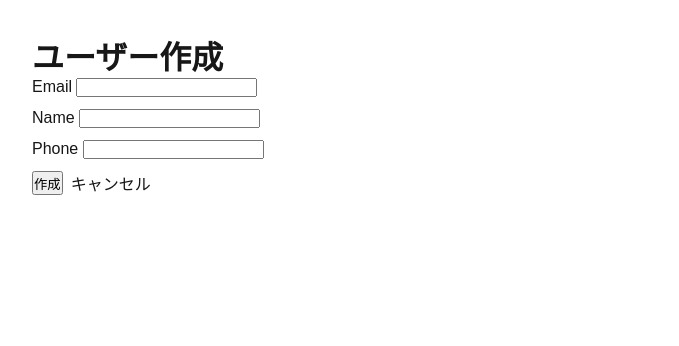
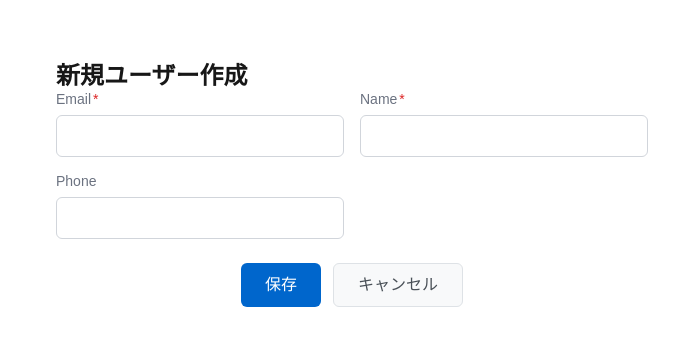
Before and after one commit to kkoto-official/crud-front, a Next.js app: page /users/new in a window 1280 px wide. Shown: the top 346 px of the page, without its empty margins (288-967 px from the left). Built offline with nearby package versions, Linux system fonts and the light colour scheme; no server answers.

Commit message:
edit Form component

```diff
--- a/src/app/users/new/page.tsx
+++ b/src/app/users/new/page.tsx
@@ -1,42 +1,43 @@
 'use client';
 import { useState } from 'react';
 import { useRouter } from 'next/navigation';
-import Link from 'next/link';
 import { usersApi } from '@/lib/usersApi';
 import { ApiError } from '@/lib/apiClient';
+import UserForm from '@/components/organisms/UserForm';
 
 export default function NewUserPage() {
-  const [email, setEmail] = useState('');
-  const [name,  setName]  = useState('');
-  const [phone, setPhone] = useState('');
-  const [msg, setMsg]     = useState<string | null>(null);
+  const [msg, setMsg] = useState<string | null>(null);
+  const [loading, setLoading] = useState(false);
   const router = useRouter();
 
-  const submit = async (e: React.FormEvent) => {
-    e.preventDefault();
+  const handleSubmit = async (userData: { email: string; name: string; phone?: string | null }) => {
+    setLoading(true);
     setMsg(null);
     try {
-      await usersApi.create({ email, name, phone: phone || null });
+      await usersApi.create(userData);
       router.push('/users');
     } catch (e) {
       const err = e as ApiError;
       if (err.status === 409) setMsg('そのメールは既に使われています');
       else setMsg(err.message ?? 'エラーが発生しました');
+    } finally {
+      setLoading(false);
     }
+  };
+
+  const handleCancel = () => {
+    router.push('/users');
   };
 
   return (
     <main style={{ maxWidth: 640, margin: '2rem auto' }}>
-      <h1>ユーザー作成</h1>
-      <form onSubmit={submit} style={{ display: 'grid', gap: 12 }}>
-        <label>Email <input required type="email" value={email} onChange={e=>setEmail(e.target.value)} /></label>
-        <label>Name  <input required value={name} onChange={e=>setName(e.target.value)} /></label>
-        <label>Phone <input value={phone} onChange={e=>setPhone(e.target.value)} /></label>
-        <div style={{ display: 'flex', gap: 8 }}>
-          <button type="submit">作成</button>
-          <Link href="/users">キャンセル</Link>
-        </div>
-      </form>
+      <UserForm
+        title="新規ユーザー作成"
+        mode="create"
+        onSubmit={handleSubmit}
+        onCancel={handleCancel}
+        loading={loading}
+      />
       {msg && <p style={{ color: 'crimson', marginTop: 12 }}>{msg}</p>}
     </main>
   );
--- /dev/null
+++ b/src/components/molecules/FormField.module.css
@@ -0,0 +1,53 @@
+.form-field {
+  display: flex;
+  flex-direction: column;
+  gap: 8px;
+  width: 100%;
+}
+
+.form-field-label {
+  font-weight: 500;
+  color: #6b7280;
+  font-size: 14px;
+}
+
+.form-field-required {
+  color: #dc2626;
+  margin-left: 2px;
+}
+
+.form-field-input {
+  padding: 12px;
+  border: 1px solid #d1d5db;
+  border-radius: 6px;
+  font-size: 14px;
+  transition: border-color 0.2s ease;
+  background: white;
+}
+
+.form-field-input:focus {
+  outline: none;
+  border-color: #667eea;
+  box-shadow: 0 0 0 3px rgba(102, 126, 234, 0.1);
+}
+
+.form-field-input:disabled {
+  background-color: #f9fafb;
+  color: #6b7280;
+  cursor: not-allowed;
+}
+
+.form-field-error {
+  border-color: #dc2626;
+}
+
+.form-field-error:focus {
+  border-color: #dc2626;
+  box-shadow: 0 0 0 3px rgba(220, 38, 38, 0.1);
+}
+
+.form-field-error-message {
+  color: #dc2626;
+  font-size: 12px;
+  margin-top: 4px;
+}
--- /dev/null
+++ b/src/components/molecules/FormField.tsx
@@ -0,0 +1,55 @@
+'use client';
+
+import React from 'react';
+import styles from './FormField.module.css';
+
+export interface FormFieldProps {
+  fieldName: string;
+  label: string;
+  value: string;
+  onChange: (value: string) => void;
+  type?: 'text' | 'number' | 'date' | 'email' | 'password';
+  placeholder?: string;
+  required?: boolean;
+  error?: string;
+  disabled?: boolean;
+}
+
+const FormField: React.FC<FormFieldProps> = ({
+  fieldName,
+  label,
+  value,
+  onChange,
+  type = 'text',
+  placeholder,
+  required = false,
+  error,
+  disabled = false
+}) => {
+  const handleChange = (e: React.ChangeEvent<HTMLInputElement>) => {
+    onChange(e.target.value);
+  };
+
+  return (
+    <div className={styles['form-field']}>
+      <label className={styles['form-field-label']}>
+        {label}
+        {required && <span className={styles['form-field-required']}>*</span>}
+      </label>
+      <input
+        type={type}
+        value={value}
+        onChange={handleChange}
+        placeholder={placeholder}
+        required={required}
+        disabled={disabled}
+        className={`${styles['form-field-input']} ${error ? styles['form-field-error'] : ''}`}
+      />
+      {error && (
+        <span className={styles['form-field-error-message']}>{error}</span>
+      )}
+    </div>
+  );
+};
+
+export default FormField;
--- /dev/null
+++ b/src/components/organisms/UserForm.module.css
@@ -0,0 +1,21 @@
+.formContainer {
+  background: white;
+  border: 2px solid var(--retro-border);
+  padding: 24px;
+  border-radius: 4px;
+  max-width: 700px;
+  margin: 0 auto;
+}
+
+.grid {
+  display: grid;
+  grid-template-columns: repeat(auto-fit, minmax(250px, 1fr));
+  gap: 16px;
+  margin-bottom: 24px;
+}
+
+.actions {
+  display: flex;
+  gap: 12px;
+  justify-content: center;
+}
--- /dev/null
+++ b/src/components/organisms/UserForm.tsx
@@ -0,0 +1,147 @@
+import React, { useState, useEffect } from 'react';
+import Button from '@/components/atoms/Button';
+import FormField from '@/components/molecules/FormField';
+import { User } from '@/lib/usersApi';
+import styles from './UserForm.module.css';
+
+export interface UserFormProps {
+  user?: User;
+  title: string;
+  onSubmit: (userData: Pick<User, 'email' | 'name'> & { phone?: string | null }) => Promise<void>;
+  onCancel: () => void;
+  mode: 'create' | 'edit';
+  loading?: boolean;
+}
+
+const UserForm: React.FC<UserFormProps> = ({
+  user,
+  title,
+  onSubmit,
+  onCancel,
+  mode,
+  loading = false
+}) => {
+  const [formData, setFormData] = useState({
+    email: '',
+    name: '',
+    phone: ''
+  });
+  const [errors, setErrors] = useState<Record<string, string>>({});
+
+  // 安全な文字列変換関数
+  const safeString = (value: any): string => {
+    if (typeof value === 'string') return value;
+    if (typeof value === 'number') return value.toString();
+    return '';
+  };
+
+  useEffect(() => {
+    if (user && mode === 'edit') {
+      setFormData({
+        email: safeString(user.email),
+        name: safeString(user.name),
+        phone: safeString(user.phone || '')
+      });
+    } else if (mode === 'create') {
+      // 新規作成時は空の状態で開始
+      setFormData({
+        email: '',
+        name: '',
+        phone: ''
+      });
+    }
+  }, [user, mode]);
+
+  const validate = () => {
+    const newErr: Record<string, string> = {};
+
+    if (!formData.email) {
+      newErr.email = '必須';
+    } else if (!/^[^\s@]+@[^\s@]+\.[^\s@]+$/.test(formData.email)) {
+      newErr.email = '有効なメールアドレスを入力してください';
+    }
+
+    if (!formData.name) {
+      newErr.name = '必須';
+    }
+
+    setErrors(newErr);
+    return Object.keys(newErr).length === 0;
+  };
+
+  const handleChange = (field: string, value: string) => {
+    setFormData(prev => ({ ...prev, [field]: value }));
+    if (errors[field]) setErrors(prev => ({ ...prev, [field]: '' }));
+  };
+
+  const handleSubmit = async (e: React.FormEvent) => {
+    e.preventDefault();
+    if (validate()) {
+      const userData = {
+        email: formData.email,
+        name: formData.name,
+        phone: formData.phone || null
+      };
+
+      try {
+        await onSubmit(userData);
+      } catch (error) {
+        // エラーは親コンポーネントで処理
+        console.error('Form submission error:', error);
+      }
+    }
+  };
+
+  return (
+    <form onSubmit={handleSubmit} className={styles.formContainer}>
+      <h2>{title}</h2>
+
+      <div className={styles.grid}>
+        <FormField
+          fieldName="email"
+          label="Email"
+          type="email"
+          value={formData.email}
+          onChange={v => handleChange('email', v)}
+          required
+          error={errors.email}
+        />
+        <FormField
+          fieldName="name"
+          label="Name"
+          value={formData.name}
+          onChange={v => handleChange('name', v)}
+          required
+          error={errors.name}
+        />
+        <FormField
+          fieldName="phone"
+          label="Phone"
+          value={formData.phone}
+          onChange={v => handleChange('phone', v)}
+          error={errors.phone}
+        />
+      </div>
+
+      <div className={styles.actions}>
+        <Button
+          label="保存"
+          variant="primary"
+          size="large"
+          type="submit"
+          disabled={loading}
+        />
+        <Button
+          label="キャンセル"
+          variant="secondary"
+          size="large"
+          type="button"
+          onClick={onCancel}
+          disabled={loading}
+        />
+      </div>
+    </form>
+  );
+};
+
+export default UserForm;
```
Also changed, not shown: src/app/users/[id]/edit/page.tsx (+26 -22 lines).
